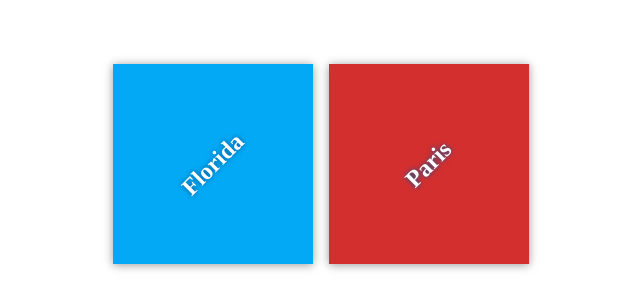
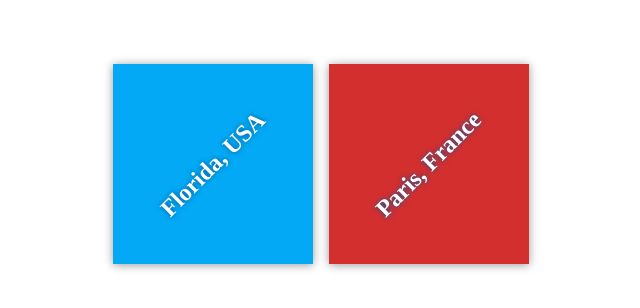
Before and after one commit to TimMaenz-Siebje/udacity_github_test, a plain HTML site: page index.html in a window 1280 px wide. Shown: the part 236-544 px from the top of the page, without its empty margins (319-959 px from the left). Drawn offline with Linux system fonts and the light colour scheme.

Commit message:
Added country names

```diff
--- a/index.html
+++ b/index.html
@@ -11,11 +11,11 @@
     <div class="container">
         <div class="destination-container">
             <div class="destination" id="florida">
-                <h2>Florida</h2>
+                <h2>Florida, USA</h2>
             </div>
 
             <div class="destination" id="paris">
-                <h2>Paris</h2>
+                <h2>Paris, France</h2>
             </div>
         </div>
     </div>
```
